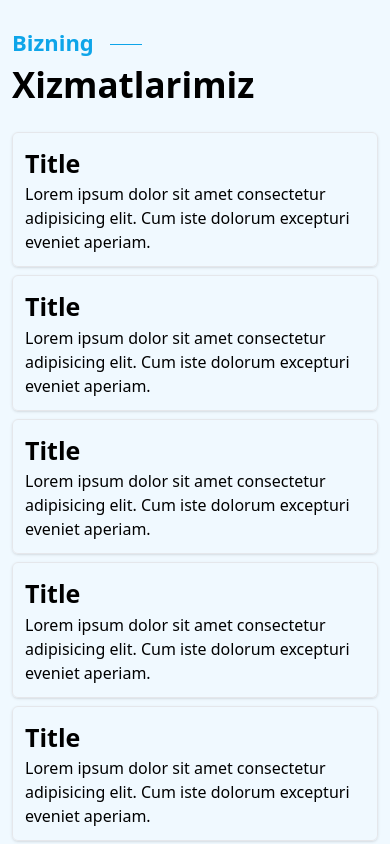
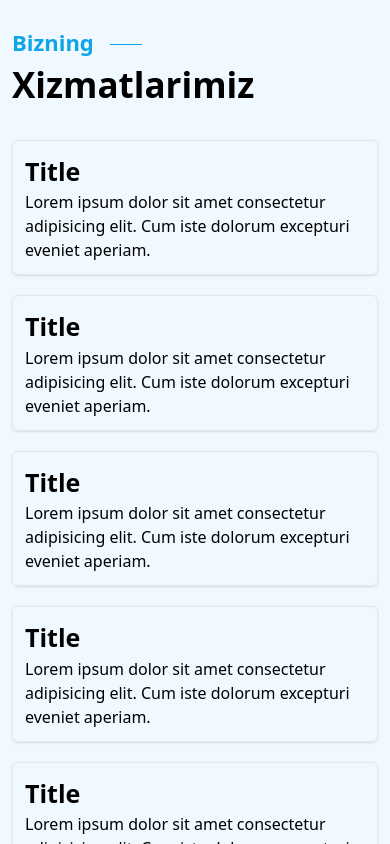
Before and after one commit to Bahr-developers/BahrUz, a React (Vite) app: page / in a window 390 px wide. Shown: the part 4940-5784 px from the top of the page. Built offline with nearby package versions, Linux system fonts and the light colour scheme.

Commit message:
servises edit

```diff
--- a/src/components/Services.jsx
+++ b/src/components/Services.jsx
@@ -9,7 +9,7 @@ const Services = () => {
           <span className="block w-8 h-[1px] mt-1  bg-sky-500"></span>
         </div>
         <h3 className="text-[35px] font-black">Xizmatlarimiz</h3>
-        <div className="card-wrap mt-5 md:flex md:flex-wrap md:gap-5">
+        <div className="card-wrap mt-5 grid md:grid-cols-2 gap-3 justify-between ">
           <ServicesCart />
           <ServicesCart />
           <ServicesCart />
--- a/src/components/ServicesCart.jsx
+++ b/src/components/ServicesCart.jsx
@@ -1,7 +1,7 @@
 const ServicesCart = () => {
   return (
     <div className="container mx-auto">
-      <div className="w-[100%] md:w-[45%] border p-3 rounded-md mt-2 md:mt-0 shadow">
+      <div className="w-[100%] border p-3 rounded-md mt-2 md:mt-0 shadow">
         <h3 className="text-[25px] md:text-[30px] font-bold">Title</h3>
         <p className="text-[14px]md:text-[16px]">
           Lorem ipsum dolor sit amet consectetur adipisicing elit. Cum iste
```
